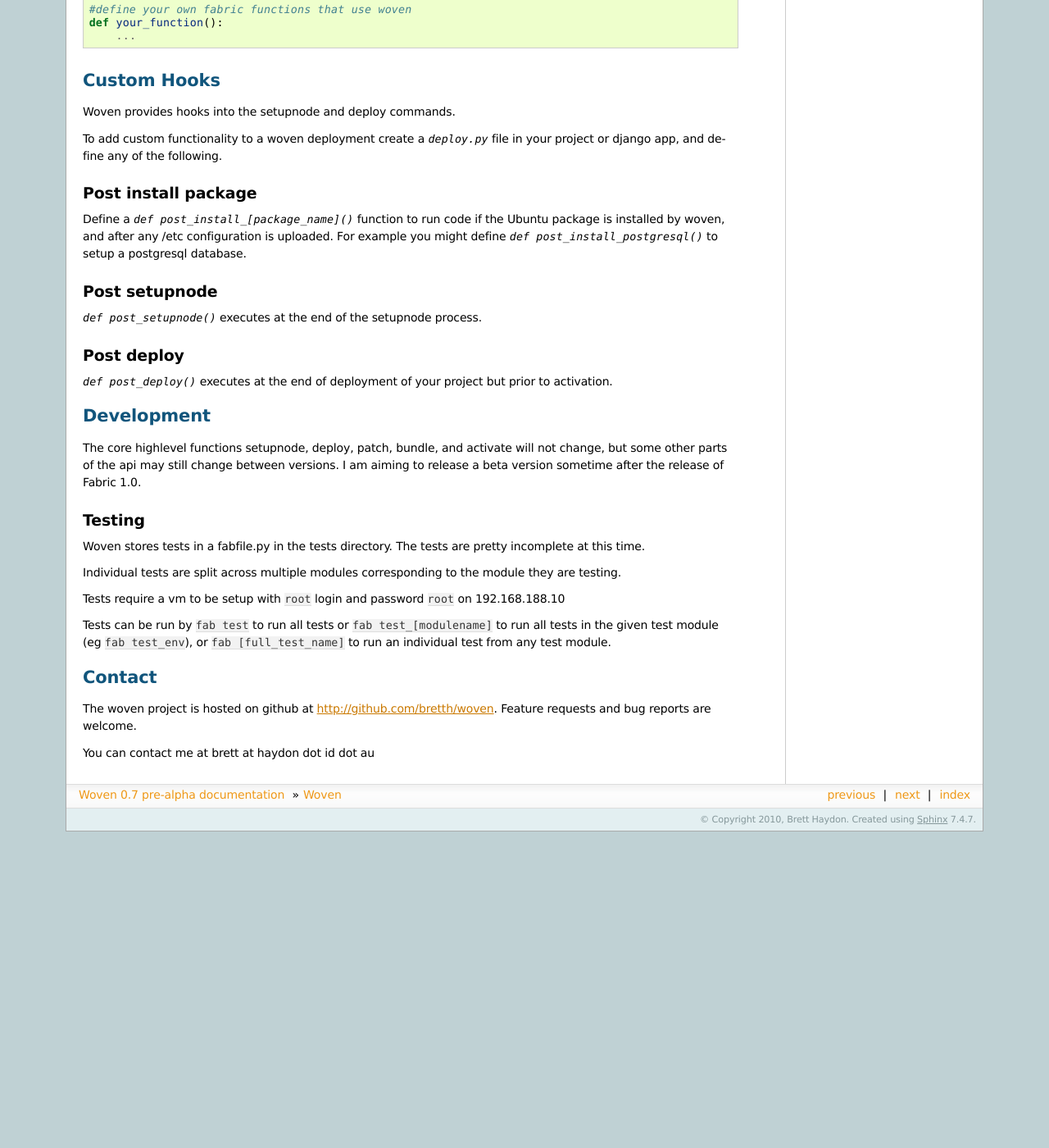
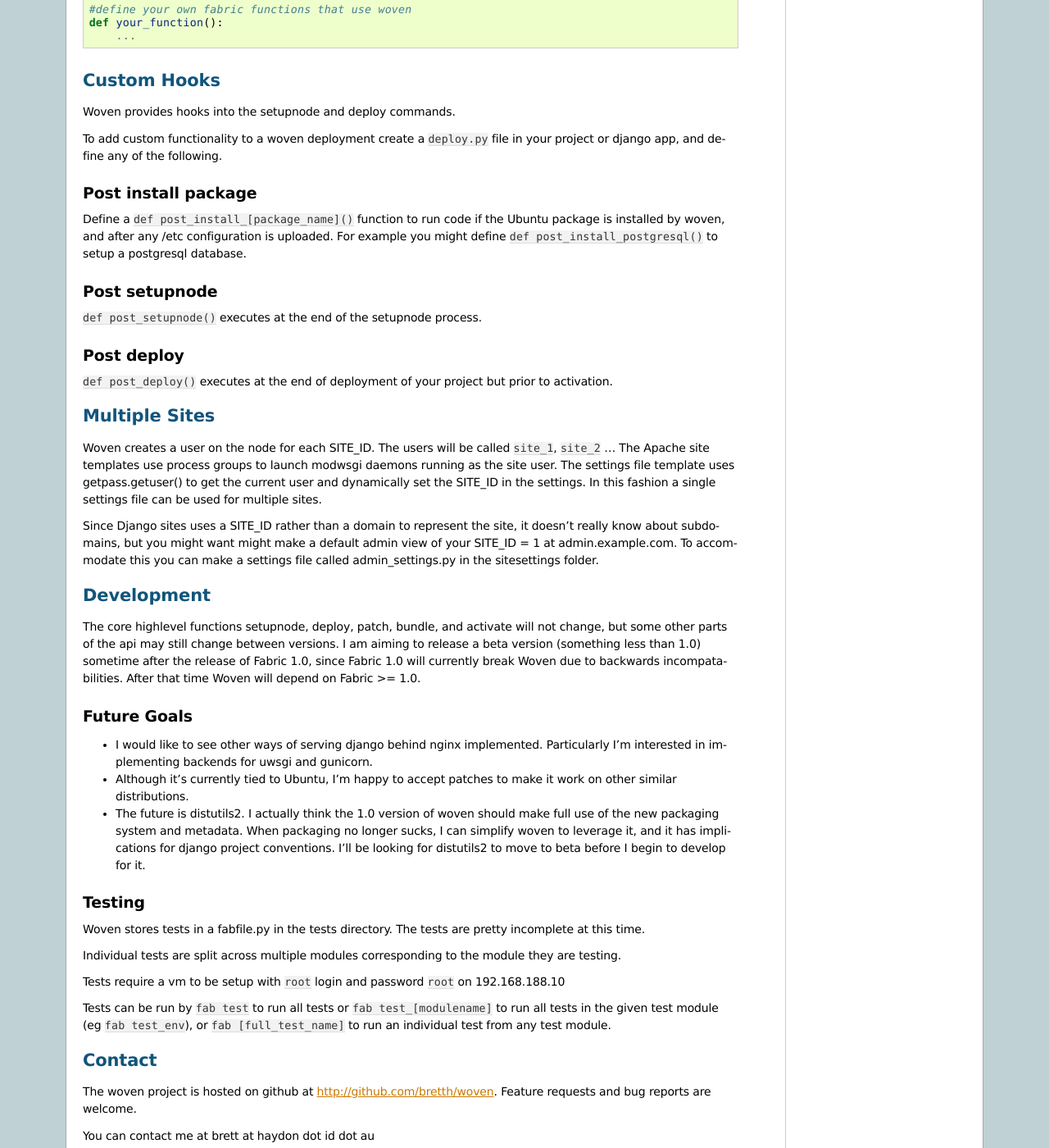
Before and after one commit to bretth/woven, a Sphinx documentation site: the page built from docs/main.rst, in a window 1280 px wide and 1400 px high, scrolled down 1242 px. Shown: the whole window at 82% size. Built offline with Sphinx 7.4.7, drawn with Linux system fonts in a browser that asks for light colours; pages that are not in the unit, such as notebooks, are missing from menus; before the commit the page ends 2256 px from its top, so only the background shows below that; some of the changed text lies outside the part shown.

Commit message:
doc changes

```diff
--- a/docs/conventions.rst
+++ b/docs/conventions.rst
@@ -16,7 +16,7 @@ A setup file must be defined in your distribution.
 
     from distutils.core import setup
 
-    setup(name='example_distribution',
+    setup(name='example_distribution', #This is what your virtualenvs will be called
           version='0.1',
           packages=['example_project'],
           )
--- a/docs/main.rst
+++ b/docs/main.rst
@@ -71,27 +71,41 @@ Custom Hooks
 
 Woven provides hooks into the setupnode and deploy commands.
 
-To add custom functionality to a woven deployment create a `deploy.py` file in your project or django app, and define any of the following.
+To add custom functionality to a woven deployment create a ``deploy.py`` file in your project or django app, and define any of the following.
 
 Post install package
 ---------------------
 
-Define a `def post_install_[package_name]()` function to run code if the Ubuntu package is installed by woven, and after any /etc configuration is uploaded. For example you might define `def post_install_postgresql()` to setup a postgresql database.
+Define a ``def post_install_[package_name]()`` function to run code if the Ubuntu package is installed by woven, and after any /etc configuration is uploaded. For example you might define ``def post_install_postgresql()`` to setup a postgresql database.
 
 Post setupnode
 --------------
 
-`def post_setupnode()` executes at the end of the setupnode process.
+``def post_setupnode()`` executes at the end of the setupnode process.
 
 Post deploy
 -----------
 
-`def post_deploy()` executes at the end of deployment of your project but prior to activation.
+``def post_deploy()`` executes at the end of deployment of your project but prior to activation.
+
+Multiple Sites
+==============
+
+Woven creates a user on the node for each SITE_ID. The users will be called ``site_1``, ``site_2`` ... The Apache site templates use process groups to launch modwsgi daemons running as the site user. The settings file template uses getpass.getuser() to get the current user and dynamically set the SITE_ID in the settings. In this fashion a single settings file can be used for multiple sites.
+
+Since Django sites uses a SITE_ID rather than a domain to represent the site, it doesn't really know about subdomains, but you might want might make a default admin view of your SITE_ID = 1 at admin.example.com. To accommodate this you can make a settings file called admin_settings.py in the sitesettings folder.
 
 Development
 ===========
 
-The core highlevel functions setupnode, deploy, patch, bundle, and activate will not change, but some other parts of the api may still change between versions. I am aiming to release a beta version sometime after the release of Fabric 1.0.
+The core highlevel functions setupnode, deploy, patch, bundle, and activate will not change, but some other parts of the api may still change between versions. I am aiming to release a beta version (something less than 1.0) sometime after the release of Fabric 1.0, since Fabric 1.0 will currently break Woven due to backwards incompatabilities. After that time Woven will depend on Fabric >= 1.0.
+
+Future Goals
+------------
+
+* I would like to see other ways of serving django behind nginx implemented. Particularly I'm interested in implementing backends for uwsgi and gunicorn.
+* Although it's currently tied to Ubuntu, I'm happy to accept patches to make it work on other similar distributions.
+* The future is distutils2. I actually think the 1.0 version of woven should make full use of the new packaging system and metadata. When packaging no longer sucks, I can simplify woven to leverage it, and it has implications for django project conventions. I'll be looking for distutils2 to move to beta before I begin to develop for it.
 
 Testing
 --------
```
Also changed, not shown: other parts of docs/main.rst (+1 -1 lines), docs/commands.rst (+10 -10 lines), docs/tutorial.rst (+4 -4 lines).
